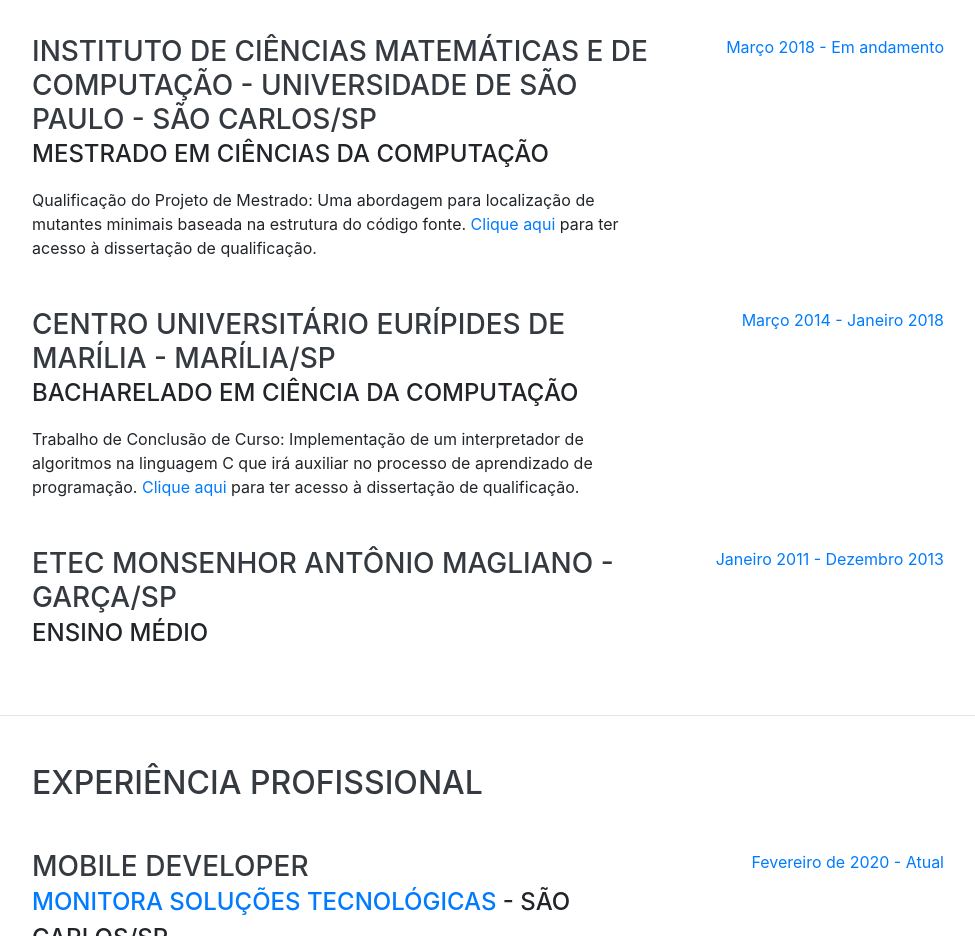
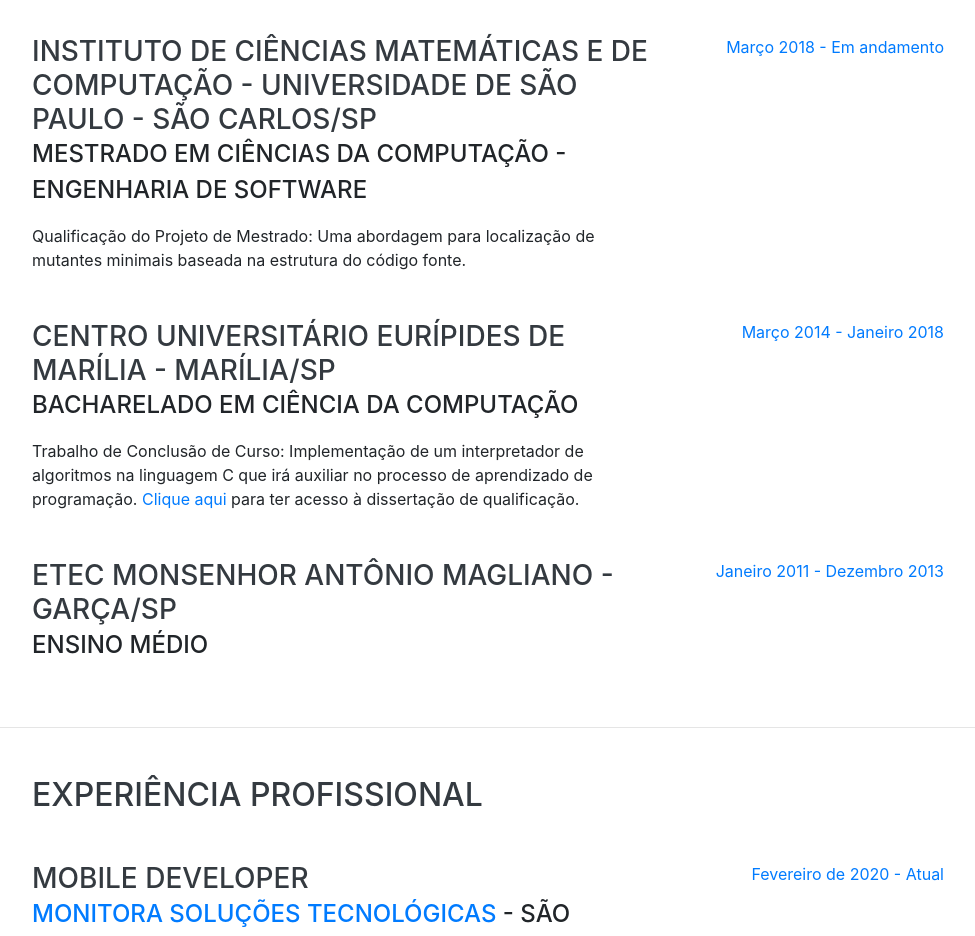
Before and after one commit to claudineibjr/ClaudineiBJr.github.io, a website with bundled scripts: page index.html in a window 1280 px wide. Shown: the part 900-1836 px from the top of the page, without its empty margins (288-1263 px from the left). Built offline with nearby package versions, Linux system fonts and the light colour scheme; a web font is replaced by a local one.

Commit message:
Remoção do documento de qualificação de mestrado

```diff
--- a/index.html
+++ b/index.html
@@ -138,9 +138,9 @@
 						<div class="resume-item d-flex flex-column flex-md-row justify-content-between mb-5">
 							<div class="resume-content">
 								<h3 class="mb-0">Instituto de Ciências Matemáticas e de Computação - Universidade de São Paulo - São Carlos/SP</h3>
-								<div class="subheading mb-3">Mestrado em Ciências da Computação</div>
+								<div class="subheading mb-3">Mestrado em Ciências da Computação - Engenharia de Software</div>
 								<div>
-									Qualificação do Projeto de Mestrado: Uma abordagem para localização de mutantes minimais baseada na estrutura do código fonte. <a href='https://github.com/claudineibjr/claudineibjr.github.io/blob/master/resources/Uma%20abordagem%20para%20localizacao%20de%20mutantes%20minimais%20baseada%20na%20estrutura%20do%20c%C3%B3digo%20fonte.pdf' target="_blank">Clique aqui</a> para ter acesso à dissertação de qualificação.
+									Qualificação do Projeto de Mestrado: Uma abordagem para localização de mutantes minimais baseada na estrutura do código fonte.
 								</div>
 							</div>
 							<div class="resume-date text-md-right">
```
Also changed, not shown: 1 other file.
